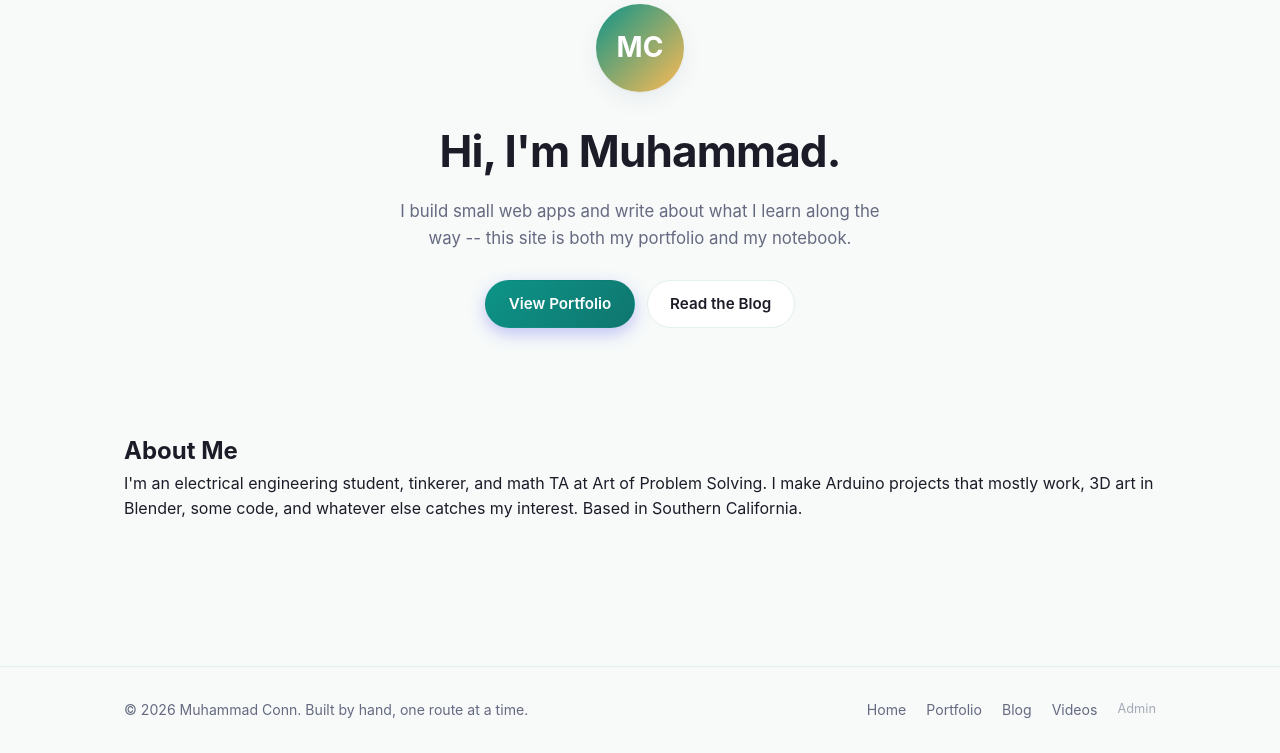
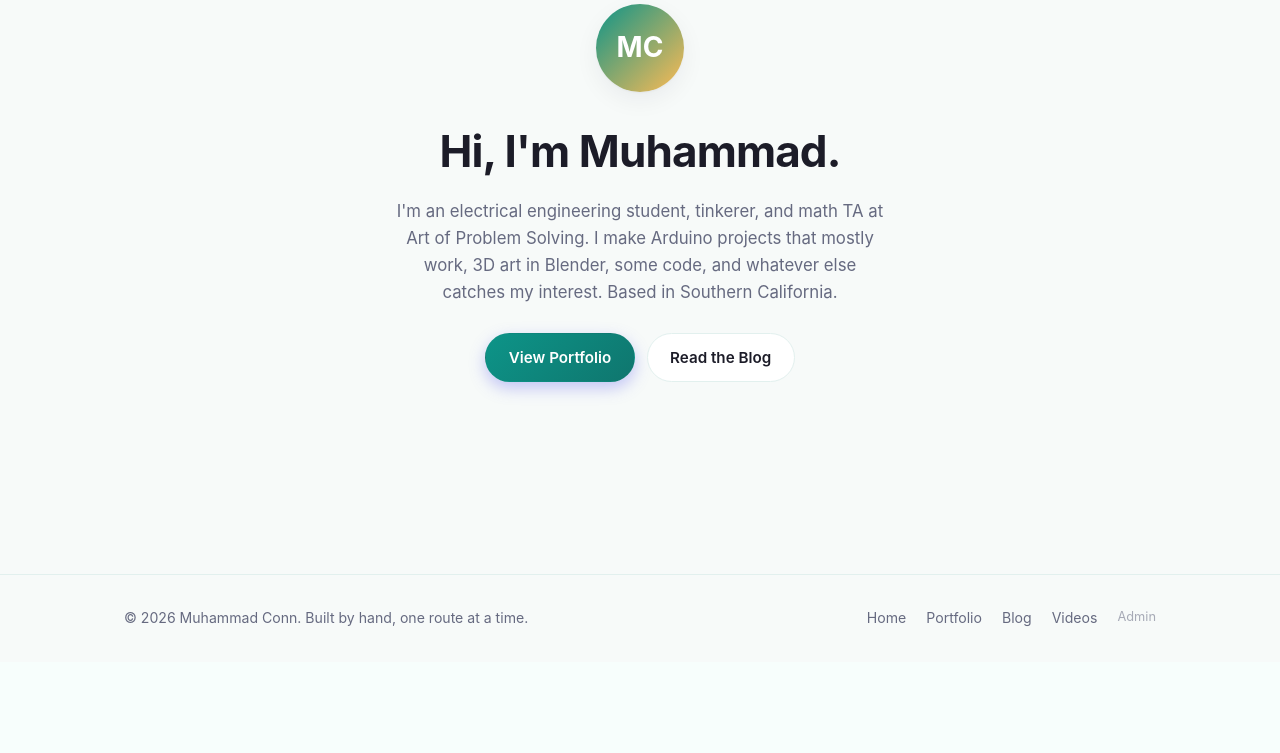
Before and after one commit to pycoder08/personal-website, a Flask app: page / in a window 1280 px wide. Shown: the part 165-918 px from the top of the page. After the commit the page ends 791 px from the top, so only its background shows below. Run offline with Flask 3, Linux system fonts and the light colour scheme; data that the repository does not hold is empty.

Commit message:
Consolidate to a single bio under the profile picture, remove separate About Me section

```diff
--- a/templates/index.html
+++ b/templates/index.html
@@ -8,23 +8,15 @@
     <div class="avatar" aria-hidden="true">MC</div>
     <h1>Hi, I'm Muhammad.</h1>
     <p class="hero-sub">
-      I build small web apps and write about what I learn along the way --
-      this site is both my portfolio and my notebook.
+      I'm an electrical engineering student, tinkerer, and math TA at Art
+      of Problem Solving. I make Arduino projects that mostly work, 3D art
+      in Blender, some code, and whatever else catches my interest. Based
+      in Southern California.
     </p>
     <div class="hero-actions">
       <a class="btn btn-primary" href="{{ url_for('portfolio') }}">View Portfolio</a>
       <a class="btn btn-ghost" href="{{ url_for('blog_list') }}">Read the Blog</a>
     </div>
-  </section>
-
-  <section class="section about">
-    <h2>About Me</h2>
-    <p>
-      I'm an electrical engineering student, tinkerer, and math TA at Art
-      of Problem Solving. I make Arduino projects that mostly work, 3D art
-      in Blender, some code, and whatever else catches my interest. Based
-      in Southern California.
-    </p>
   </section>
 
   {% if featured_items %}
```
